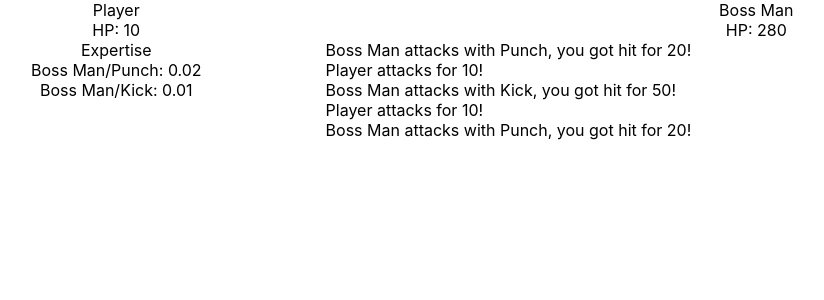
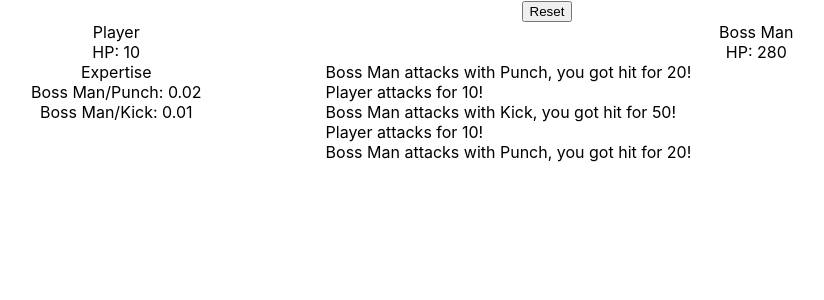
Before and after one commit to Yi-Jiahe/auto-bosser, a React (Create React App) app: page / in a window 1280 px wide. Shown: the top 300 px of the page, without its empty margins (93-917 px from the left). Built offline with nearby package versions, Linux system fonts and the light colour scheme.

Commit message:
Add reset button

```diff
--- a/src/App.tsx
+++ b/src/App.tsx
@@ -3,8 +3,15 @@ import './App.css';
 import { Game } from './features/game/Game';
 
 function App() {
+  function onClick() {
+    localStorage.removeItem("persist:auto-bosser");
+    // eslint-disable-next-line no-restricted-globals
+    location.reload();
+  }
+
   return (
     <div className="App">
+      <button onClick={() => onClick()}>Reset</button>
       <Game />
     </div>
   );
```
